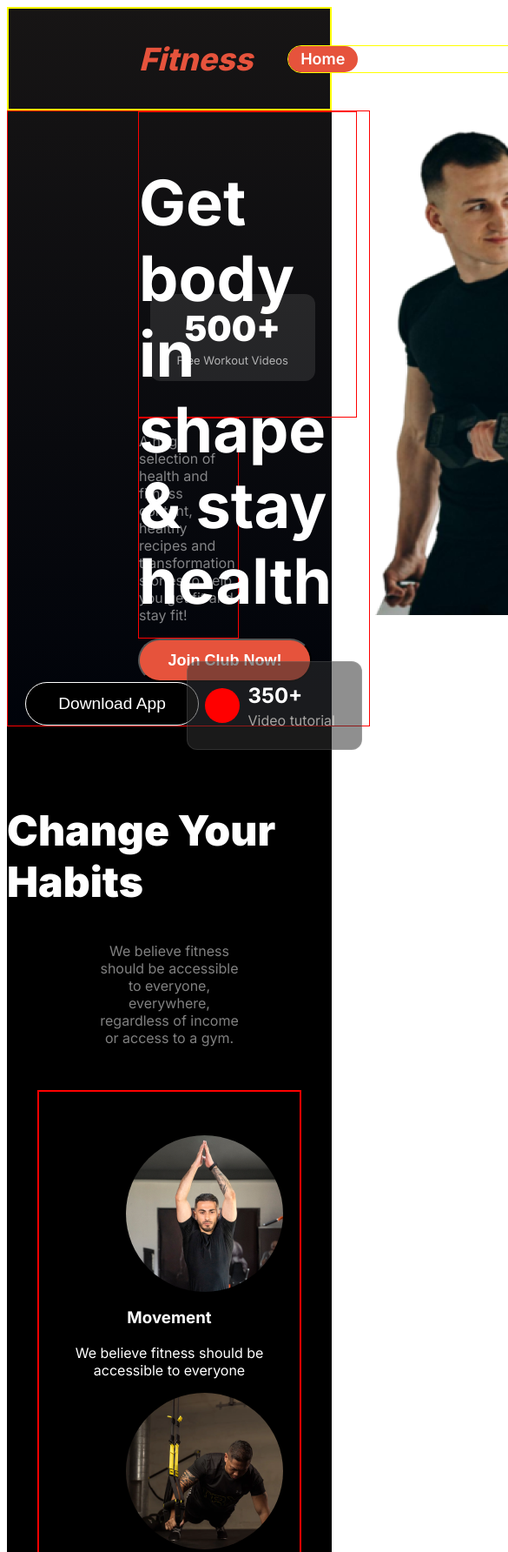
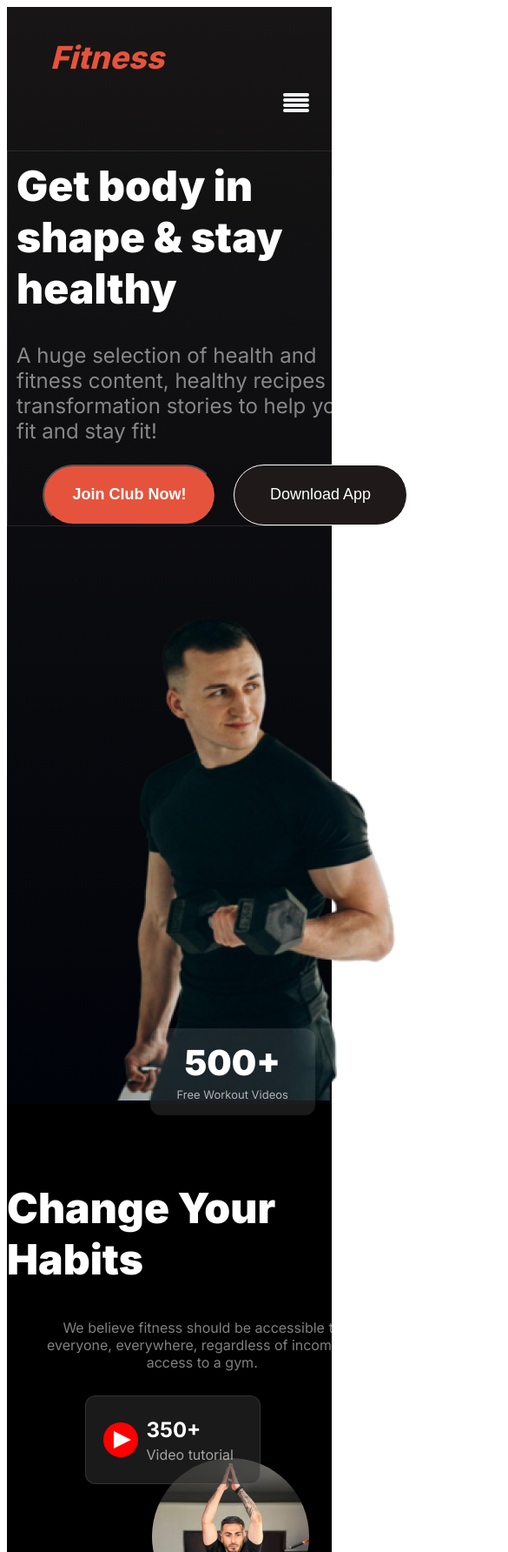
Before and after one commit to rasel3980/B10A2-versatile-ui-assignment, a plain HTML site: page index.html in a window 390 px wide. Shown: the top 1784 px of the page at 87% size, 585 px wide, since content can reach past the window. Drawn offline with Linux system fonts and the light colour scheme.

Commit message:
added a samall device responsive media quary

```diff
--- a/index.html
+++ b/index.html
@@ -20,21 +20,29 @@
                     </div>
                 </ul>
             </nav>
+            <div class="menubar">
+                <div class="menu"></div>
+                <div class="menu"></div>
+                <div class="menu"></div>
+                <div class="menu"></div>
+            </div>
             <div class="container">
                 <div class="border">
-                    <div class="title-1"><h1>Get body in <span class="shape">shape </span> & stay healthy</h1></div>
-                    <div class="description">
-                        <p>A huge selection of health and fitness content, healthy recipes and transformation stories to help you get fit and stay fit!</p>
-                    </div>
-                    <button class="btn1">Join Club Now!</button>
-                    <button class="btn2">Download App</button>
+                    <h1 class="title-1">Get body in <span class="shape">shape </span> & stay healthy</h1>
+                        <p class="description">A huge selection of health and fitness content, healthy recipes and transformation stories to help you get fit and stay fit!</p>
+                        <div class="Button">
+                            <button class="btn1">Join Club Now!</button>
+                            <button class="btn2">Download App</button>
+                        </div>
                 </div>
                 <div>
                     <img class="img1" src="images/Images 2.png" alt="">
                     <div class="box">
                         <div class="box-container">
                             <div class="circle-box">
-
+                                <div class="triangle-container">
+                                    <div class="triangle"></div>
+                                </div>
                             </div>
                             <div class="count">
                                 <h3>350+</h3>
@@ -64,22 +72,22 @@
                     <div>
                         <img class="img" src="images/image 2.png" alt="">
                         <h3 class="center-header">Movement</h3>
-                        <p class="center">We believe fitness should be accessible to everyone</p>
+                        <p class="img-description">We believe fitness should be accessible to everyone</p>
                     </div>
                     <div>
                         <img class="img" src="images/image 3.png" alt="">
                         <h3 class="center-header">Time</h3>
-                        <p class="center">We believe fitness should be accessible to everyone</p>
+                        <p class="img-description">We believe fitness should be accessible to everyone</p>
                     </div>
                     <div>
                         <img class="img" src="images/image 4.png" alt="">
                         <h3 class="center-header">Practice</h3>
-                        <p class="center">We believe fitness should be accessible to everyone</p>
+                        <p class="img-description">We believe fitness should be accessible to everyone</p>
                     </div>
                     <div>
                         <img class="img" src="images/image 5.png" alt="">
                         <h3 class="center-header">Weight Loss</h3>
-                        <p class="center">We believe fitness should be accessible to everyone </p>
+                        <p class="img-description">We believe fitness should be accessible to everyone </p>
                     </div>
                 </div>
                 <div class="runner">
@@ -134,7 +142,7 @@
                     <h2>Calculate your BMI</h2>
                     <p class="description-bmi">We believe fitness should be accessible to everyone, everywhere, regardless of income or access to a gym.</p>
                     <div class="input-form">
-                        <form>
+                        <form class="input-container">
                             <input class="input-value" type="Height/cm" name="" id="" placeholder="Height/cm">
                             <input class="input-value" type="Weight/kg" name="" id="" placeholder="Weight/kg">
                             <input class="input-value" type="Age" name="" id="" placeholder="Age">
@@ -237,8 +245,11 @@
                             </nav>
                 </div>
                 </section><br>
+                    <div class="border">
+
+                    </div>
                     <div class="the-end">
-                        <h1>All right reserved @Fitness 2024</h1>
+                        <p>All right reserved @Fitness 2024</p>
                     </div>
 
         </footer>
--- a/styles/styles.css
+++ b/styles/styles.css
@@ -8,10 +8,6 @@
   font-weight: 400;
   font-style: normal;
 }
-
-/* body{
-    background-color: black;
-} */
  .bgc{
      background-color: rgb(0, 0, 0);
  }
@@ -23,8 +19,6 @@
     justify-content: space-between;
     align-items: center;
     padding: 0px 150px;
-    border: 2px solid yellow;
-
 
 }
 .list-item{
@@ -33,7 +27,7 @@
     gap: 47px;
     border-radius: 39px;
     width: 400px;
-    border: 1px solid yellow;
+    border: 1px solid rgba(255, 255, 255, 0.1);
 
 }
 .list-item>li{
@@ -61,61 +55,44 @@
 .home-btn{
     font-weight: 600;
     font-size: 18px;
-    /* margin-top: 50px; */
     border-radius: 46px;
-    /* border: 2px solid orange; */
     width: 80px;
     height: 30px;
-    /* padding-top: 10px; */
     background: rgba(230, 83, 60, 1);
-
 }
-
 .container{
     display: flex;
     color: white;
-    /* border: 2px solid red; */
 }
 .title-1{
-    display: flex;
-    display: block;
-    /* justify-content: center; */
-    width: 920px;
+    width: 550px;
     height: 282px;
-    /* align-items: center; */
-    height: 350px;
+    align-items: center;
     font-weight: 900;
-    font-size: 3rem;
-    width: 60%;
+    font-size: 5rem;
     color: rgb(255, 255, 255);
-    /* margin-top: 50px; */
+    margin-top: 10px;
     margin-left: 150px;
-    border: 1px solid red;
-    /* padding: 0px 50px; */
 }
 .description{
-    border: 1px solid red;
     display: flex;
     justify-content: center;
-    /* text-align: center; */
-    margin: 0px 150px;
     color: rgba(255, 255, 255, 0.5);
-    /* padding: 0px 280px 0px 150px; */
-    /* font-size: 18px; */
-    /* width: 60%;
-    margin-left: 150px; */
+    width: 70%;
+    margin-left: 150px;
+    margin-top: -30px;
 }
 .border{
-    /* margin-bottom: 100px; */
     display: block;
-    border: 1px solid red;
 }
 .img1{
     position: relative;
     margin-right: 150px;
 }
+.Button{
+    display: flex;
+}
 .btn1,.btn3{
-    /* font-weight: 900; */
     color: white;
     font-size: 18px;
     font-weight: 600;
@@ -124,34 +101,25 @@
     border-radius: 40px;
     height: 50px;
     width: 200px;
-    /* padding: 15px; */
 }
 .btn2{
-    /* font-weight: 900; */
-    /* color: white; */
-    font-size: 1.2rem;
+    font-size: 18px;
     margin-left: 20px;
-    /* padding: 15px; */
     width: 200px;
     height: 50px;
     color: rgb(255, 255, 255);
-    background-color: black;
+    background-color: rgb(31, 25, 25);
     border-radius: 40px;
     border: 1px solid rgb(255, 255, 255);
 }
 .box{
-    /* display: flex; */
     position:absolute;
     color: white;
-    /* background-color: white; */
-    /* box-sizing: border-box; */
     width: 200px;
     height: 100px;
     top: 90%;
     left: 55%;
     background: rgba(48, 48, 48, 0.54);
-    /* bottom: 0%; */
-    /* padding: 0px 0px 50px 0px; */
     border: 1px solid rgba(255, 255, 255, 0.1);
     border-radius: 12px;
 }
@@ -159,33 +127,22 @@
     display: flex;
     width: 200px;
     height: 100px;
-    /* border: 1px solid yellow; */
 }
 .circle-box{
-    /* border: 1px solid red; */
     border-radius: 50%;
     background-color: red;
     margin-top: 15%;
     margin-left: 20px;
-    /* margin: auto 0px; */
-    /* padding-left: 20px; */
-    /* margin-top: 50px; */
-    /* padding-left: 10px; */
     width: 40px;
     height: 40px;
-
 }
 .count{
     width: 130px;
     height: 100%;
-
-    /* border: 2px solid red; */
 }
 .count>h3{
     font-size: 24px;
     padding-left: 10px;
-    /* margin-top: -2px; */
-    /* padding-top: 20px; */
 }
 .count>p{
     color: rgba(239, 237, 232, 0.65);
@@ -198,52 +155,32 @@
     position: absolute;
     top: 40%;
     right: 7%;
-    /* border: 1px solid red; */
-    /* border: 1px solid rgba(255, 255, 255, 0.1); */
     border-radius: 12px;
-
-    /* padding-top: -40px; */
     background: rgba(255, 255, 255, 0.1);
 }
 .box-c{
-
-    /* border: 1px solid red; */
     width: 190px;
     height: 80px;
-    /* height: 100px; */
-
 }
 .boxt{
-    /* width: 116px; */
     height: 40px;
     display: flex;
     justify-content: center;
     align-items: center;
     font-size: 40px;
     font-weight: 900;
-    /* border: 1px solid red; */
-    /* margin-top: 15px;
-    margin-left: 20px; */
-    /* padding-left: 20px; */
     margin-top: 20px;
 }
 .boxd{
     display: flex;
     justify-content: center;
     font-size: 13px;
-    /* width: 146px;
-    height: 20px; */
-    /* padding-left: 20px; */
     margin-top: -25px;
-    /* padding-bottom: -40px; */
-    /* margin-top: 10px; */
-    /* border: 1px solid red; */
     color: rgba(255, 255, 255, 0.65);
 }
 .habit-section{
     background: rgb(0, 0, 0);
     color: white;
-    /* margin-top: -43px; */
 }
 .habit{
     padding-top: 50px;
@@ -265,7 +202,6 @@
 }
 .habit-img{
     display: flex;
-    border: 2px solid red;
     padding-top: 50px;
     width: 80%;
     margin:50px auto ;
@@ -280,7 +216,7 @@
     justify-content: center;
     text-align: center;
 }
-.center{
+.img-description{
     display: flex;
     justify-content: center;
     text-align: center;
@@ -299,39 +235,28 @@
 .runner{
     background:rgb(34, 34, 34);
     display: flex;
-    border: 2px solid red;
     width: 80%;
-
-    /* height: 20%; */
     margin: 0px auto;
 }
 .Runner{
     width: 100%;
-    border: 2px solid yellow;
 }
 .btn3{
     margin-left: 50px;
 }
 .runner-img{
     margin: 40px 0px 40px 120px;
-    /* margin: 0px auto; */
     border-radius: 18px;
     width: 70%;
 }
 .run-img{
     width: 80%;
-    border: 1px solid purple;
 }
 /* Table section */
 .clc-title{
     width: 671px;
-    /* height: 120px; */
-    /* background-color: black; */
     color: white;
     margin: 0px auto;
-    border: 1px solid red;
-    /* width: 600px;
-    margin-left: 400px; */
 }
 .clc-title>h1{
     color: rgb(255, 255, 255);
@@ -350,7 +275,6 @@
    display: flex;
    width: 85%;
    margin: 0px auto;
-   /* border: 2px solid yellow; */
 }
 .table-head{
     color: rgb(255, 255, 255);
@@ -369,13 +293,10 @@ table{
 }
 .table-section{
     display: flex;
-    border: 1px solid teal;
 }
 .calculate{
-    /* border: 2px solid tomato; */
     width: 577px;
     height: 386px;
-    /* margin: 0px auto; */
     margin-left: 200px;
 }
 .calculate>h2{
@@ -386,7 +307,6 @@ table{
 .description-bmi{
     font-size: 14px;
     font-weight: 400;
-    border: 2px solid yellow;
     color: rgba(255, 255, 255, 0.5);
 }
 .input-value{
@@ -394,8 +314,7 @@ table{
     width: 260px;
     height: 48px;
     border-radius: 8px;
-    /* color: black; */
-    /* color: rgba(255, 255, 255, 0.6); */
+    background: rgba(255, 255, 255, 0.1);
 }
 .input-arrow{
     font-size: 16px;
@@ -403,7 +322,8 @@ table{
     height: 48px;
     border-radius: 8px;
     margin-left: 5px;
-    /* color: rgba(255, 255, 255, 0.6); */
+    background: rgba(255, 255, 255, 0.1);
+    color: rgba(255, 255, 255, 0.6);
 
 }
 .input-arrow2{
@@ -412,8 +332,15 @@ table{
     height: 48px;
     border-radius: 8px;
     margin-left: 5px;
-    /* color: rgba(255, 255, 255, 0.6); */
+    background: rgba(255, 255, 255, 0.1);
+    color: rgba(255, 255, 255, 0.6);
 
+}
+input{
+    color: rgba(255, 255, 255, 0.6);
+}
+option{
+    color: black;
 }
 .input-bgg{
     font-size: 16px;
@@ -429,13 +356,6 @@ table{
     align-items: center;
     width: 700px;
     height: 180px;
-    /* color: rgba(255, 255, 255, 0.6); */
-    /* grid-template-rows: repeat(2,1fr); */
-}
-
-
-.input-form>input{
-    border: 1px solid red;
 }
 input{
     margin: 5px;
@@ -468,23 +388,18 @@ input{
  }
 .t-img{
     border: 2px solid tomato;
-    /* width: 100px; */
-    /* display: flex; */
     height: 100%;
     width: 100%;
 }
 /* meet our team */
 .meet-team{
-    border: 1px solid red;
     background-color: black;
     color: white;
     width: 100%;
-    /* margin: 0px auto; */
 }
 .meet-div{
     width: 50%;
     margin: 0px auto;
-    border: 1px solid red;
 }
 .meet-title{
     text-align: center;
@@ -503,32 +418,16 @@ input{
 .grid-container{
     display: grid;
     grid-template-columns: repeat(3,1fr);
-    /* row-gap: 20px; */
-    /* column-gap: 20px; */
     margin: 0px auto;
-    border: 2px solid red;
-    /* gap: 20px; */
-    /* padding: 20px; */
-    /* margin: 20px auto; */
-
-    /* justify-items: start;
-    align-items: center; */
     width: 1060px;
     height: 604px;
-    /* height: 80%; */
-
     background: rgba(255, 255, 255, 0.1);
 }
 .trainer{
-    /* border: 2px solid yellow; */
     position: relative;
     display: flex;
-    /* justify-content:space-evenly; */
     align-items: center;
-
     padding: 10px;
-    /* margin: 20px 0px; */
-
 }
 .trainer-identity{
     position: absolute;
@@ -541,35 +440,23 @@ input{
     color: rgb(243, 221, 221);
 }
 .size{
-    /* border: 1px solid greenyellow; */
-    /* border-radius: 14px; */
     border-radius: 8px;
     width: 326.67px;
     height: 272px;
-    /* padding: 20px 0px; */
 }
 
-/* footer */
+/* footer section */
 footer{
-
-    /* border: 3px solid yellow; */
     background-color:rgb(31, 31, 31);
     color: white;
-
-    /* justify-content: space-between; */
-
 }
 .last-section{
     display: flex;
-
-    /* text-align: center; */
 }
 .footer-container{
-    /* border: 1px solid red; */
     margin-left: 150px;
     margin-right: 90px;
     padding-right: 50px;
-    /* margin: 0px 25%; */
 }
 .footer-title{
     font-weight: 800;
@@ -589,8 +476,6 @@ footer{
     display: flex;
     gap: 100px;
     margin-right: 150px;
-    /* width: 1000px; */
-    /* border: 1px solid red; */
 }
 .footer-div{
     display: flex;
@@ -604,7 +489,6 @@ footer{
 }
 .div1,.div2{
     width: 200px;
-    /* border: 1px solid red; */
 }
 .get-start{
     font-weight: 700;
@@ -612,7 +496,6 @@ footer{
     color: rgb(255, 255, 255);
 }
 .ul{
-    /* border: 1px solid red; */
     width: 185px;
     list-style: none;
     text-align: left;
@@ -622,24 +505,116 @@ footer{
     font-weight: 400;
     color: rgba(255, 255, 255, 0.5);
 }
+.border{
+    width: 80%;
+    margin: 0px auto;
+    margin-top: 50px;
+    border: 1px solid rgba(255, 255, 255, 0.1);
+}
 .the-end{
     display: flex;
     justify-content: center;
-    border-top:2px solid rgba(255, 255, 255, 0.1);
-    margin: 50px 150px 0px 150px;
+    margin: 0px auto;
+    margin-top: 10px;
+    padding-bottom: 30px;
     padding-top: 25px;
-    font-size: 20px;
+    font-size: 18px;
     color:rgba(255, 255, 255, 0.5);
 }
 
 /* small device responsive */
+
+
 @media screen and (max-width:576px){
+    .list-item{
+        display: none;
+    }
+    .title{
+        margin-left: -100px;
+    }
+    .menubar{
+        position:absolute;
+        top: 14%;
+        right: 5%;
+        transform: translate(-50%, -50%);
+    }
+    .menu{
+        width: 30px;
+        height: 4px;
+        background: rgb(240, 245, 245);
+        margin: 2px auto;
+        border-radius: 5px;
+    }
+    .container{
+        flex-direction: column;
+    }
+    .title-1{
+        width: 400px;
+        height: 200px;
+        font-size: 3rem;
 
+        margin-left: 10px;
+    }
+    .description{
+        display: flex;
+        justify-content: center;
+        color: rgba(255, 255, 255, 0.5);
+        font-size: 1.5rem;
+        width: 85%;
+        height: 100%;
+        margin-left: 10px;
+    }
+    .Button{
+        display: flex;
+        margin-left: -110px;
+    }
+    .btn1,.btn2{
+        height: 70px;
+    }
+    .img1{
+        position:relative;
+        margin-left: 120px;
+        margin-top: 80px;
+    }
+    .box{
+        top: 190%;
+        left: 25%;
+    }
+    .box-2{
+        top: 140%;
+        right: 7%;
+    }
+    .triangle-container{
+        display: flex;
+        justify-content: center;
+        align-items: center;
+        margin-top: 10px;
+        margin-left: 5px;
+    }
+    .triangle{
+        width: 0;
+        height: 0;
+        border-top: 10px solid transparent;
+        border-bottom: 10px solid transparent;
+        border-left: 20px solid white;
+    }
+    .description-2{
+        width: 400px;
+        margin-left: -80px;
+    }
+    .img-description{
+        display: flex;
+        justify-content: center;
+        align-items: center;
+        width: 200px;
+        padding-bottom: 50px;
+        margin: 0px auto;
+    }
     .habit-img{
         flex-direction: column;
     }
     .img{
-        margin-left: 100px;
+        margin-left: 130px;
     }
     .runner{
         flex-direction: column;
@@ -653,7 +628,6 @@ footer{
         font-size: 28px;
         font-weight: 400;
         background: rgba(230, 83, 60, 1);
-        /* margin-left: 150px; */
         border-radius: 40px;
         height: 70px;
         width: 350px;
@@ -662,9 +636,6 @@ footer{
         width: 500px;
         margin-left: 30px;
         margin-top: -20px;
-    }
-    .clc-title>h1{
-        /* padding-top: -10px; */
     }
     .description-clc{
         width: 420px;
@@ -728,12 +699,13 @@ footer{
     .trainer{
         margin: 0px auto;
     }
+    .footer-div{
+        flex-direction: column;
+    }
     .footer-container{
-        /* margin-top: 300px; */
         margin-left: 50px;
         width: 300px;
         height: 350px;
-        border: 1px solid red;
     }
     .footer-description{
         width: 300px;
@@ -743,18 +715,23 @@ footer{
         flex-direction: column;
         margin-left: 50px;
     }
-    .ul{
-        margin-left: -30px;
-    }
     .ul>li{
         font-size: 2rem;
         width: 300px;
-        /* border: 1px solid red; */
+    }
+    .border{
+        border: 1px solid rgba(255, 255, 255, 0.1);
+        width: 500px;
+        margin: 0px auto;
+        margin-top: 50px;
     }
     .the-end{
         width: 100%;
         font-weight: 400;
         margin-left: 5px;
-        /* border: 1px solid red; */
+        margin-top: -5px;
+        padding-bottom: 50px;
+        font-size: 24px;
+        border: none;
     }
 }
```
